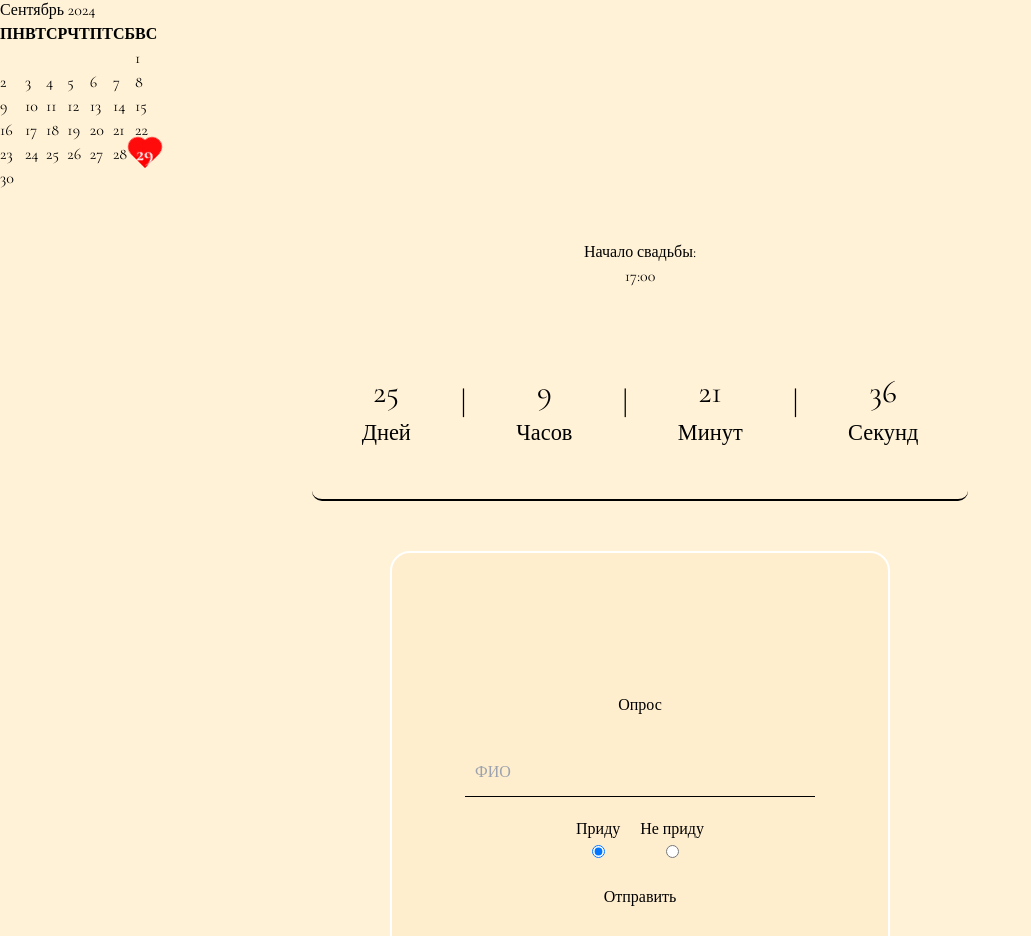
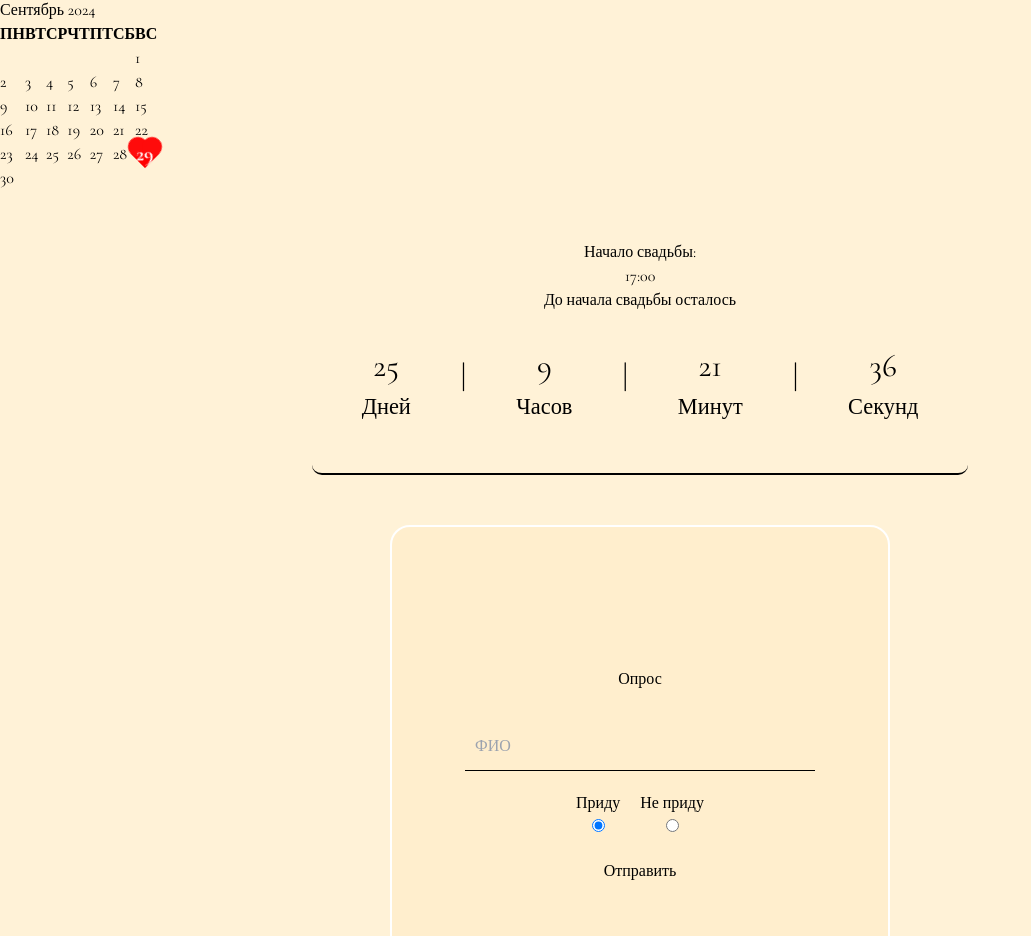
Before and after one commit to jayz3r/Wedding, a React (Vite) app: page /RU in a window 1280 px wide. Shown: the part 1276-2212 px from the top of the page, without its empty margins (0-1031 px from the left). Built offline with nearby package versions, Linux system fonts and the light colour scheme.

Commit message:
first commit

```diff
--- a/src/App.css
+++ b/src/App.css
@@ -96,7 +96,7 @@ header {
 .time {
   border-bottom: 2px solid #000;
   border-radius: 10px;
-  padding: 50px;
+  padding:0 50px 50px;
   margin-top: 30px;
   display: flex;
   gap: 50px;
@@ -210,6 +210,7 @@ footer {
     /* line-height: 6rem; */
   }
   body {
+    position: relative;
     background-image: url("/Aisenem&Sanjar.jpg");
     background-size: cover;
     background-position: center center;
@@ -220,7 +221,7 @@ footer {
   }
 
   .wrapper {
-    height: 72vh;
+    height: 70vh;
     background-image: none;
   }
 
--- a/src/KG/Kg.jsx
+++ b/src/KG/Kg.jsx
@@ -44,6 +44,8 @@ function KG() {
         </header>
         <div className="mainSection">
           <h2 className="text-5xl">Опрос</h2>
+      <span className="text-8xl  bottom-0 right-0 text-white ">&#8595;</span>
+
         </div>
       </div>
       <Text
@@ -72,6 +74,7 @@ function KG() {
       <div className="timer ">
         <h2 className="text-3xl">Башталышы</h2>
         <h2 className="text-5xl">17:00</h2>
+        <h2 className="text-3xl mt-12">Тойго чейин:</h2>
         <div className="time">
           <div className="days">
             <h3 id="days">{timeLeft.days}</h3>
--- a/src/Language.jsx
+++ b/src/Language.jsx
@@ -4,7 +4,9 @@ import {NavLink} from 'react-router-dom'
 function Language() {
   return (
     <div className=" h-screen flex flex-col items-center justify-center ">
+     <h2 className="text-4xl">Выберите язык</h2>
       <nav className=" text-6xl text-white">
+
         <NavLink to='/KG'>
             <h3 className="">Кыргыз Тили</h3>
         </NavLink>
--- a/src/RU/Rus.jsx
+++ b/src/RU/Rus.jsx
@@ -73,6 +73,7 @@ const Rus = () => {
       <div className="timer">
         <h2 className="text-3xl">Начало свадьбы:</h2>
         <h2 className="text-5xl">17:00</h2>
+        <h2 className="text-3xl mt-12">До начала свадьбы осталось</h2>
         <div className="time">
           <div className="days">
             <h3 id="days">{timeLeft.days}</h3>
```
